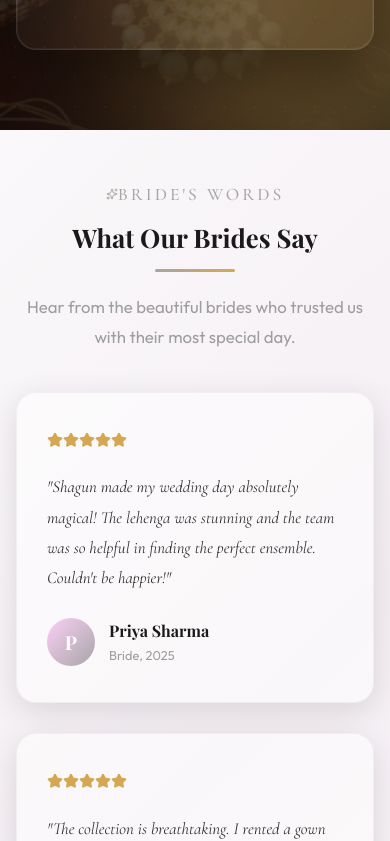
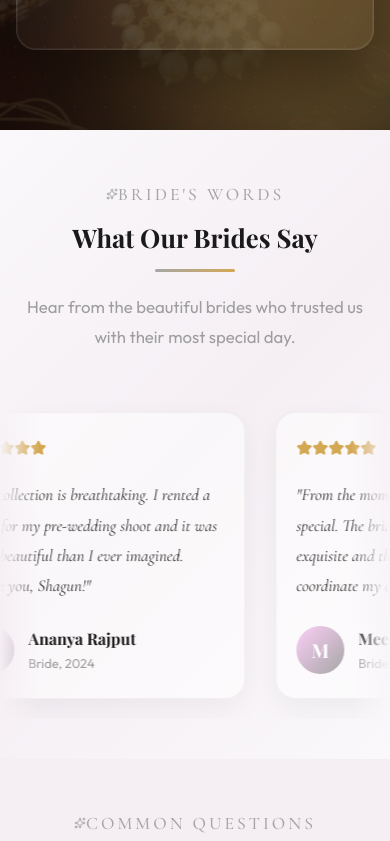
Before and after one commit to Eshbanoliver/shagun-thebridalcollection, a React (Vite) app: page / in a window 390 px wide. Shown: the part 10503-11344 px from the top of the page. Built offline with nearby package versions, Linux system fonts and the light colour scheme; a web font is replaced by a local one.

Commit message:
home services

```diff
--- a/src/pages/Home/Home.css
+++ b/src/pages/Home/Home.css
@@ -961,16 +961,59 @@
 /* ========================================
    TESTIMONIALS
    ======================================== */
-.testimonials__grid {
-  display: grid;
-  grid-template-columns: repeat(3, 1fr);
+.testimonials {
+  position: relative;
+  overflow: hidden;
+  padding-bottom: 40px;
+}
+
+.testimonials__scroll-wrapper {
+  mask-image: linear-gradient(to right, transparent, black 10%, black 90%, transparent);
+  -webkit-mask-image: linear-gradient(to right, transparent, black 10%, black 90%, transparent);
+  width: 100vw;
+  position: relative;
+  left: 50%;
+  right: 50%;
+  margin-left: -50vw;
+  margin-right: -50vw;
+  padding: 20px 0;
+}
+
+.testimonials__marquee {
+  display: flex;
+  width: max-content;
   gap: 30px;
 }
 
+.testimonials__marquee-group {
+  display: flex;
+  gap: 30px;
+  animation: scrollMarquee 35s linear infinite;
+}
+
+.testimonials__marquee:hover .testimonials__marquee-group {
+  animation-play-state: paused;
+}
+
+@keyframes scrollMarquee {
+  0% { transform: translateX(0); }
+  100% { transform: translateX(calc(-100% - 30px)); }
+}
+
 .testimonials__card {
+  width: 420px;
+  flex-shrink: 0;
   padding: 36px 30px;
   background: rgba(255, 255, 255, 0.5);
   border: 1px solid rgba(112, 112, 112, 0.08);
+  border-radius: var(--radius-lg);
+  box-shadow: 0 10px 30px rgba(0,0,0,0.05);
+  transition: transform 0.3s ease, box-shadow 0.3s ease;
+}
+
+.testimonials__card:hover {
+  transform: translateY(-5px);
+  box-shadow: 0 15px 40px rgba(0,0,0,0.1);
 }
 
 .testimonials__stars {
@@ -1084,8 +1127,7 @@
     grid-template-columns: repeat(2, 1fr);
   }
 
-  .services-preview__grid,
-  .testimonials__grid {
+  .services-preview__grid {
     grid-template-columns: repeat(2, 1fr);
   }
 
@@ -1095,10 +1137,8 @@
     margin: 0 auto;
   }
 
-  .testimonials__grid > :last-child {
-    grid-column: 1 / -1;
-    max-width: 400px;
-    margin: 0 auto;
+  .testimonials__card {
+    width: 350px;
   }
 }
 
@@ -1145,7 +1185,6 @@
   }
 
   .services-preview__grid,
-  .testimonials__grid,
   .why-choose__masonry,
   .core-values__grid {
     grid-template-columns: 1fr;
@@ -1172,10 +1211,14 @@
     padding-top: 40px;
   }
 
-  .services-preview__grid > :last-child,
-  .testimonials__grid > :last-child {
+  .services-preview__grid > :last-child {
     grid-column: auto;
     max-width: none;
+  }
+
+  .testimonials__card {
+    width: 300px;
+    padding: 24px 20px;
   }
 
   .services-preview__card {
--- a/src/pages/Home/Home.tsx
+++ b/src/pages/Home/Home.tsx
@@ -445,9 +445,12 @@
           title="What Our Brides Say"
           description="Hear from the beautiful brides who trusted us with their most special day."
         />
-        <div className={`testimonials__grid ${inView ? 'animate-fade-in-up' : 'opacity-0'}`}>
-          {testimonials.map((t, i) => (
-            <div className="testimonials__card glass-card" key={i}>
+        <div className={`testimonials__scroll-wrapper ${inView ? 'animate-fade-in-up' : 'opacity-0'}`}>
+          <div className="testimonials__marquee">
+            {[...Array(2)].map((_, groupIndex) => (
+              <div className="testimonials__marquee-group" aria-hidden={groupIndex === 1} key={groupIndex}>
+                {[...testimonials, ...testimonials].map((t, i) => (
+                  <div className="testimonials__card glass-card" key={`g${groupIndex}-${i}`}>
                     <div className="testimonials__stars">
                       {[...Array(t.rating)].map((_, j) => (
                         <Star key={j} size={16} fill="var(--gold)" color="var(--gold)" className="inline-block mr-1" />
@@ -465,6 +468,9 @@
                     </div>
                   </div>
                 ))}
+              </div>
+            ))}
+          </div>
         </div>
       </div>
     </section>
```
Lines whose indentation alone changed are shown as unchanged.
